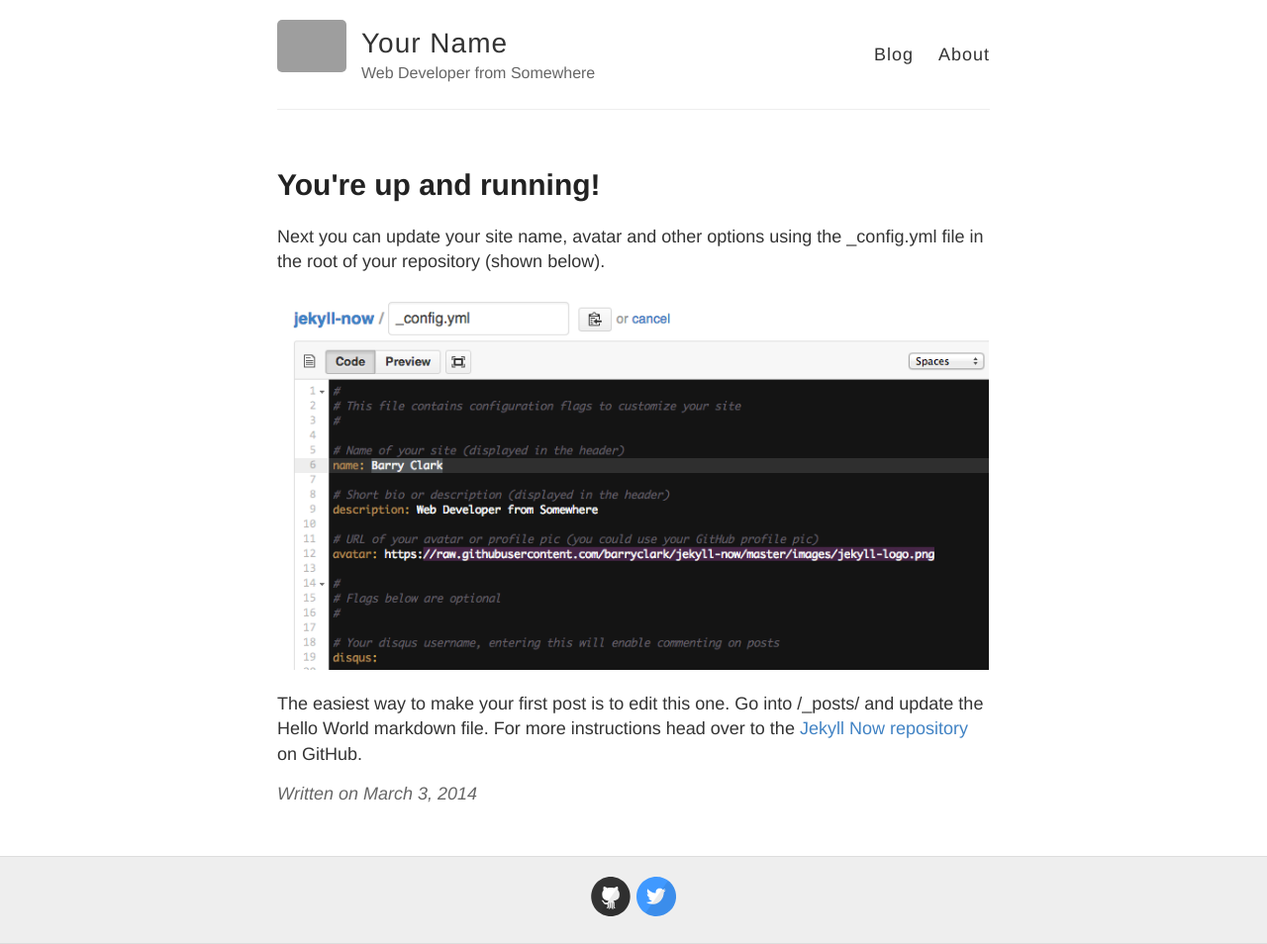
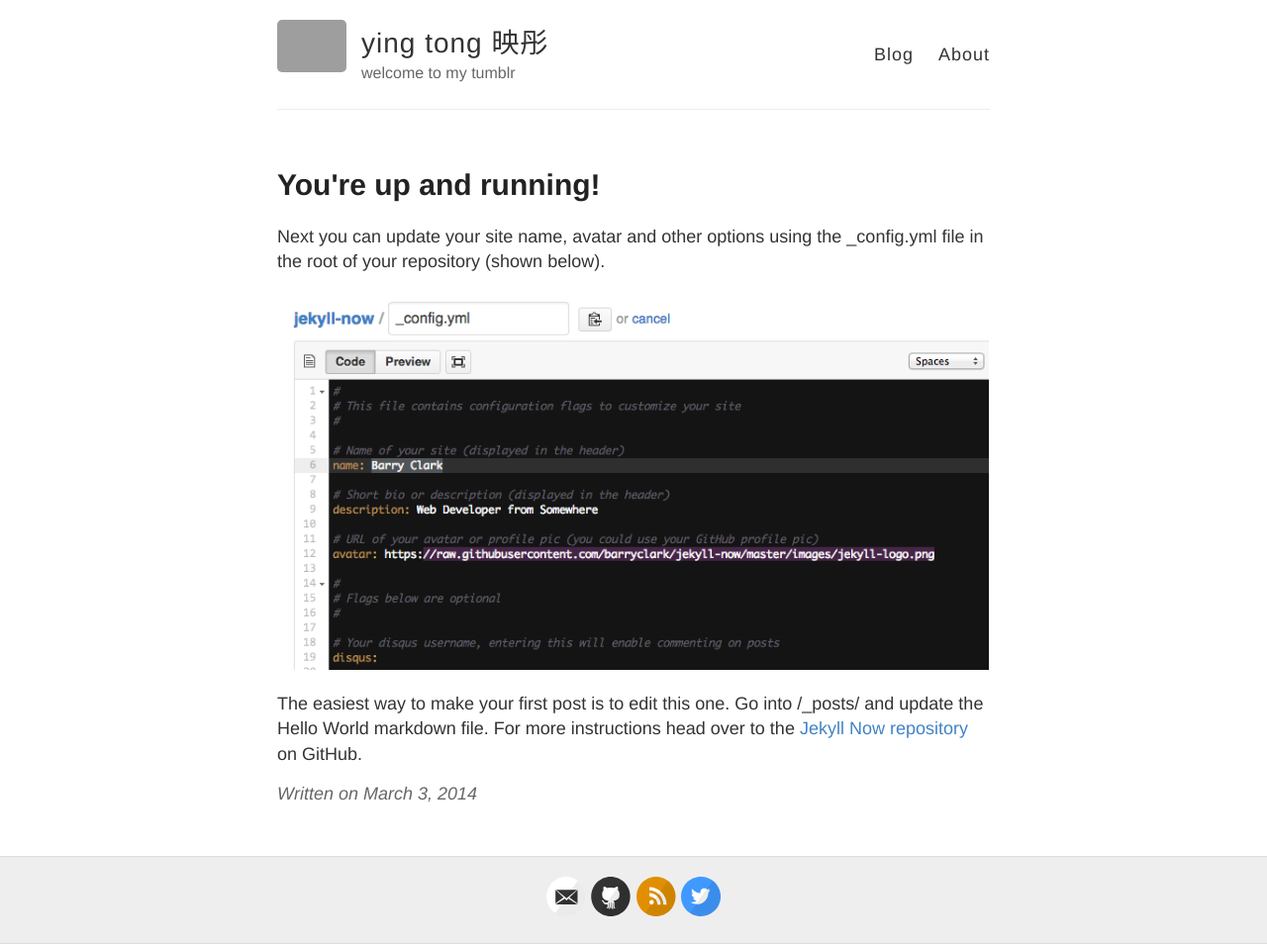
Before and after one commit to laiyingtong/laiyingtong.github.io, a Jekyll site: the page built from _posts/2014-3-3-Hello-World.md, in a window 1280 px wide. Shown: the whole page at 99% size. Built offline with Jekyll 4.4.1, drawn with Linux system fonts in a browser that asks for light colours; grey boxes are pictures that could not be loaded.

Commit message:
customise home page

```diff
--- a/_config.yml
+++ b/_config.yml
@@ -3,13 +3,13 @@
 #
 
 # Name of your site (displayed in the header)
-name: Your Name
+name: ying tong 映彤
 
 # Short bio or description (displayed in the header)
-description: Web Developer from Somewhere
+description: welcome to my tumblr
 
 # URL of your avatar or profile pic (you could use your GitHub profile pic)
-avatar: https://raw.githubusercontent.com/barryclark/jekyll-now/master/images/jekyll-logo.png
+avatar: https://raw.githubusercontent.com/therealyingtong/therealyingtong.github.io/master/images/jekyll-logo.png
 
 #
 # Flags below are optional
@@ -18,15 +18,15 @@ avatar: https://raw.githubusercontent.com/barryclark/jekyll-now/master/images/je
 # Includes an icon in the footer for each username you enter
 footer-links:
   dribbble:
-  email:
+  email: yingtong@ethereum.org
   facebook:
   flickr:
-  github: barryclark/jekyll-now
+  github: therealyingtong
   instagram:
   linkedin:
   pinterest:
-  rss: # just type anything here for a working RSS icon
-  twitter: jekyllrb
+  rss: just type anything here for a working RSS icon
+  twitter: therealyingtong
   stackoverflow: # your stackoverflow profile, e.g. "users/50476/bart-kiers"
   youtube: # channel/<your_long_string> or user/<user-name>
   googleplus: # anything in your profile username that comes after plus.google.com/
```
